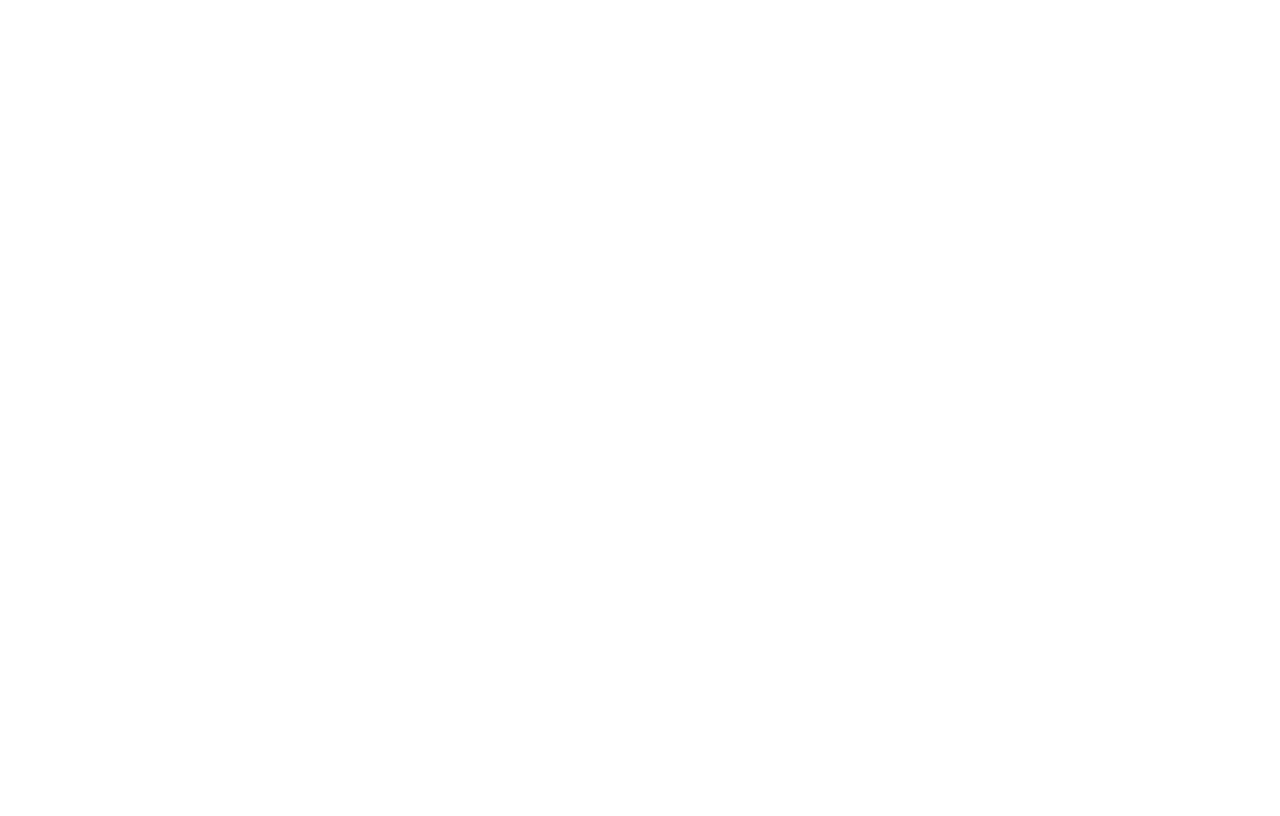
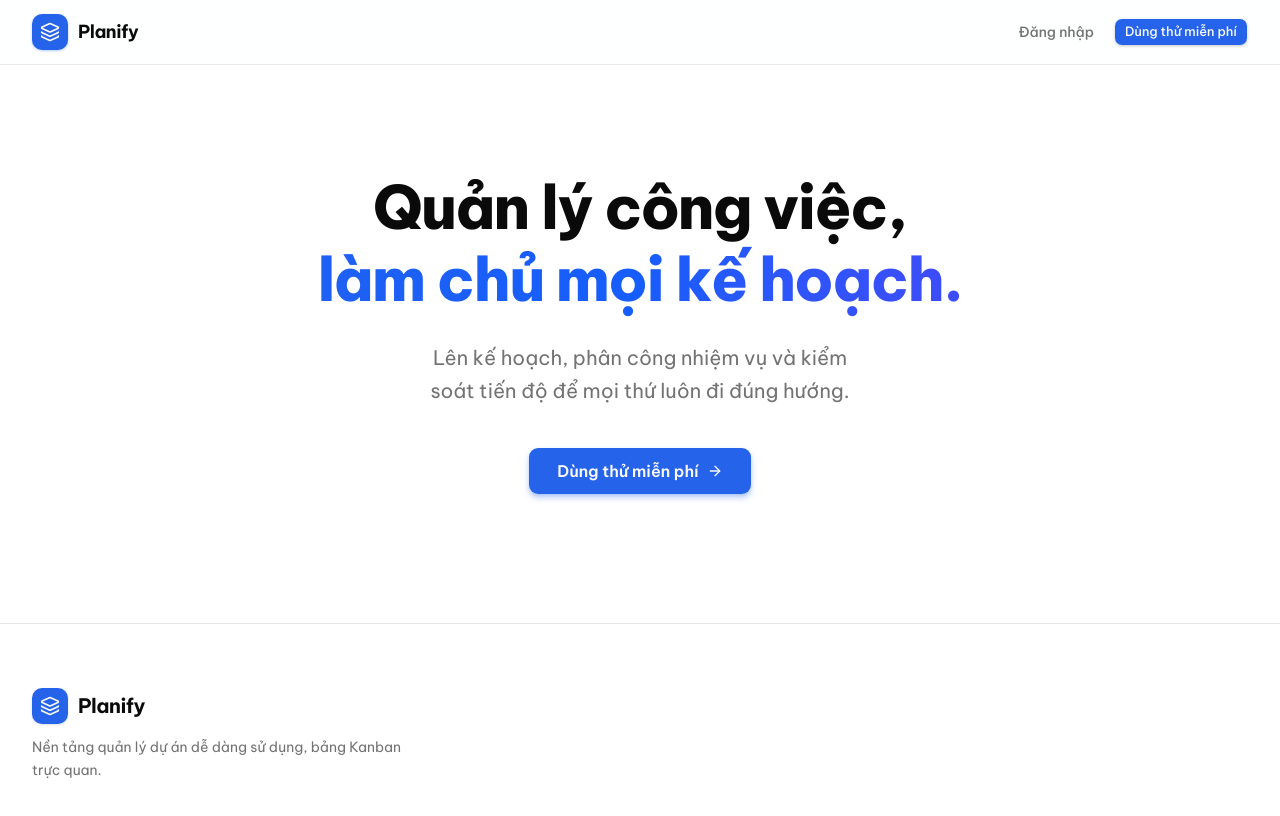
Before and after one commit to K-DevGrowth/kanbanspace, a Next.js app: page / in a window 1280 px wide. Before the commit this address had no page. Shown: the top 816 px of the page. Built offline with nearby package versions, Linux system fonts and the light colour scheme.

Commit message:
build a simple homepage

```diff
--- a/src/app/(marketing)/page.tsx
+++ b/src/app/(marketing)/page.tsx
@@ -1,7 +1,15 @@
-import { redirect } from "next/navigation";
+import { MarketingHeader } from "@/components/marketing/marketing-header";
+import { HeroSection } from "@/components/marketing/hero-section";
+import { MarketingFooter } from "@/components/marketing/marketing-footer";
 
-const page = () => {
-  redirect("/signup");
-};
-
-export default page;
+export default function MarketingPage() {
+  return (
+    <div className="min-h-screen flex flex-col bg-background text-foreground antialiased">
+      <MarketingHeader />
+      <main className="flex-1">
+        <HeroSection />
+      </main>
+      <MarketingFooter />
+    </div>
+  );
+}
--- a/src/app/layout.tsx
+++ b/src/app/layout.tsx
@@ -4,11 +4,14 @@ import "./globals.css";
 
 export const metadata: Metadata = {
   title: "Planify | Nền tảng Quản lý Dự án SaaS",
-  description: "Nền tảng Quản lý Dự án SaaS Hiện đại và Tối giản",
+  description: "Nền tảng Quản lý Dự án SaaS Hiện đại, Tốc độ cao và Tối giản cho các đội ngũ công nghệ.",
 };
 
 const beVietNamPro = Be_Vietnam_Pro({
-  weight: "400",
+  weight: ["300", "400", "500", "600", "700", "800"],
+  subsets: ["latin", "vietnamese"],
+  variable: "--font-sans",
+  display: "swap",
 });
 
 export default function RootLayout({
@@ -17,9 +20,9 @@ export default function RootLayout({
   children: React.ReactNode;
 }>) {
   return (
-    <html lang="vi" className={beVietNamPro.className}>
-      <body>
-        <main className="p-4">{children}</main>
+    <html lang="vi" className={`${beVietNamPro.variable} font-sans`}>
+      <body className="min-h-screen bg-background text-foreground antialiased selection:bg-primary/10 selection:text-primary">
+        {children}
       </body>
     </html>
   );
--- /dev/null
+++ b/src/components/marketing/hero-section.tsx
@@ -0,0 +1,54 @@
+import Link from "next/link";
+import { ArrowRight, CheckCircle2, Shield, Zap } from "lucide-react";
+import { buttonVariants } from "@/components/ui/button";
+import { cn } from "@/lib/utils";
+
+export function HeroSection() {
+  return (
+    <section className="relative overflow-hidden pt-12 pb-16 md:pt-20 md:pb-24 lg:pt-28 lg:pb-32">
+      {/* Background ambient lighting */}
+      <div
+        aria-hidden="true"
+        className="pointer-events-none absolute inset-x-0 -top-40 -z-10 transform-gpu overflow-hidden blur-3xl sm:-top-80"
+      >
+        <div
+          style={{
+            clipPath:
+              "polygon(74.1% 44.1%, 100% 61.6%, 97.5% 26.9%, 85.5% 0.1%, 80.7% 2%, 72.5% 32.5%, 60.2% 62.4%, 52.4% 68.1%, 47.5% 58.3%, 45.2% 34.5%, 27.5% 76.7%, 0.1% 64.9%, 17.9% 100%, 27.6% 76.8%, 76.1% 97.7%, 74.1% 44.1%)",
+          }}
+          className="relative left-[calc(50%-11rem)] aspect-1155/678 w-144.5 -translate-x-1/2 rotate-30 bg-linear-to-tr from-primary/30 to-blue-400/20 opacity-30 sm:left-[calc(50%-20rem)] sm:w-288.75"
+        />
+      </div>
+
+      <div className="mx-auto max-w-7xl px-4 sm:px-6 lg:px-8 text-center">
+        {/* Hero Title */}
+        <h1 className="text-balance text-4xl font-extrabold tracking-tight text-foreground sm:text-5xl lg:text-6xl">
+          Quản lý công việc,{" "}
+          <span className="block mt-1 sm:mt-2 pb-1 leading-[1.15] bg-linear-to-r from-primary via-blue-600 to-indigo-600 bg-clip-text text-transparent">
+            làm chủ mọi kế hoạch.
+          </span>
+        </h1>
+
+        {/* Subtitle */}
+        <p className="mx-auto mt-6 max-w-2xl text-balance text-base sm:text-lg lg:text-xl text-muted-foreground leading-relaxed">
+          Lên kế hoạch, phân công nhiệm vụ và kiểm soát tiến độ để mọi thứ luôn
+          đi đúng hướng.
+        </p>
+
+        {/* CTA Buttons */}
+        <div className="mt-8 sm:mt-10 flex flex-col sm:flex-row items-center justify-center gap-3 sm:gap-4">
+          <Link
+            href="/signup"
+            className={cn(
+              buttonVariants({ size: "lg" }),
+              "w-full sm:w-auto h-12 px-7 text-base font-semibold shadow-md shadow-primary/25 hover:shadow-lg hover:shadow-primary/35 gap-2 transition-all",
+            )}
+          >
+            <span>Dùng thử miễn phí</span>
+            <ArrowRight className="h-4 w-4" />
+          </Link>
+        </div>
+      </div>
+    </section>
+  );
+}
--- /dev/null
+++ b/src/components/marketing/marketing-footer.tsx
@@ -0,0 +1,28 @@
+import Link from "next/link";
+import { Layers } from "lucide-react";
+
+export function MarketingFooter() {
+  return (
+    <footer className="border-t border-border bg-card">
+      <div className="mx-auto max-w-7xl px-4 sm:px-6 lg:px-8 py-12 lg:py-16">
+        <div className="grid grid-cols-2 md:grid-cols-5 gap-8">
+          {/* Brand Info */}
+          <div className="col-span-2">
+            <Link href="/" className="flex items-center gap-2.5">
+              <div className="flex h-9 w-9 items-center justify-center rounded-lg bg-primary text-primary-foreground shadow-sm">
+                <Layers className="h-5 w-5" />
+              </div>
+              <span className="text-xl font-bold tracking-tight text-foreground">
+                Planify
+              </span>
+            </Link>
+
+            <p className="mt-3 text-xs sm:text-sm text-muted-foreground leading-relaxed max-w-sm">
+              Nền tảng quản lý dự án dễ dàng sử dụng, bảng Kanban trực quan.
+            </p>
+          </div>
+        </div>
+      </div>
+    </footer>
+  );
+}
--- /dev/null
+++ b/src/components/marketing/marketing-header.tsx
@@ -0,0 +1,113 @@
+"use client";
+
+import { useState } from "react";
+import Link from "next/link";
+import { Layers, Menu, X, ArrowRight, Sparkles } from "lucide-react";
+import { Button, buttonVariants } from "@/components/ui/button";
+import { Badge } from "@/components/ui/badge";
+import { cn } from "@/lib/utils";
+
+export function MarketingHeader() {
+  const [mobileMenuOpen, setMobileMenuOpen] = useState(false);
+
+  return (
+    <header className="sticky top-0 z-50 w-full border-b border-border/80 bg-background/90 backdrop-blur-md transition-all">
+      <div className="mx-auto flex h-16 max-w-7xl items-center justify-between px-4 sm:px-6 lg:px-8">
+        {/* Brand */}
+        <Link
+          href="/"
+          className="flex items-center gap-2.5 transition-opacity hover:opacity-90"
+        >
+          <div className="flex h-9 w-9 items-center justify-center rounded-lg bg-primary text-primary-foreground shadow-sm shadow-primary/25">
+            <Layers className="h-5 w-5" />
+          </div>
+          <div className="flex items-center gap-2">
+            <span className="text-lg font-bold tracking-tight text-foreground">
+              Planify
+            </span>
+          </div>
+        </Link>
+
+        {/* Desktop Nav */}
+        <nav className="hidden md:flex items-center gap-1 lg:gap-2"></nav>
+
+        {/* Right CTA */}
+        <div className="hidden sm:flex items-center gap-3">
+          <Link
+            href="/signup"
+            className="text-sm font-medium text-muted-foreground hover:text-foreground transition-colors px-2 py-1"
+          >
+            Đăng nhập
+          </Link>
+          <Link
+            href="/signup"
+            className={cn(buttonVariants({ size: "sm" }), "gap-1.5 shadow-sm")}
+          >
+            <span className="sm:hidden">Dùng thử</span>
+            <span className="hidden sm:inline">Dùng thử miễn phí</span>
+          </Link>
+        </div>
+
+        {/* Mobile menu button */}
+        <div className="flex items-center gap-2 sm:hidden">
+          <Link
+            href="/signup"
+            className={cn(buttonVariants({ size: "xs", variant: "default" }))}
+          >
+            <span className="sm:hidden">Dùng thử</span>
+            <span className="hidden sm:inline">Dùng thử miễn phí</span>
+          </Link>
+          <Button
+            variant="ghost"
+            size="icon-sm"
+            onClick={() => setMobileMenuOpen(!mobileMenuOpen)}
+            aria-label="Toggle navigation menu"
+            className="text-foreground"
+          >
+            {mobileMenuOpen ? (
+              <X className="h-5 w-5" />
+            ) : (
+              <Menu className="h-5 w-5" />
+            )}
+          </Button>
+        </div>
+      </div>
+
+      {/* Mobile dropdown */}
+      {mobileMenuOpen && (
+        <div className="border-b border-border bg-background/98 px-4 pt-3 pb-6 md:hidden animate-in slide-in-from-top-2 duration-200">
+          <div className="flex items-center justify-between pb-3 border-b border-border mb-3">
+            <div className="flex items-center gap-1.5 text-xs text-muted-foreground">
+              <Sparkles className="h-3.5 w-3.5 text-primary" />
+              <span>Nền tảng quản lý dự án</span>
+            </div>
+          </div>
+          <nav className="flex flex-col space-y-1"></nav>
+          <div className="mt-4 pt-4 border-t border-border flex flex-col gap-2">
+            <Link
+              href="/signup"
+              onClick={() => setMobileMenuOpen(false)}
+              className={cn(
+                buttonVariants({ variant: "outline" }),
+                "w-full justify-center",
+              )}
+            >
+              Đăng nhập tài khoản
+            </Link>
+            <Link
+              href="/signup"
+              onClick={() => setMobileMenuOpen(false)}
+              className={cn(
+                buttonVariants({ variant: "default" }),
+                "w-full justify-center gap-2",
+              )}
+            >
+              <span>Tạo tài khoản miễn phí</span>
+              <ArrowRight className="h-4 w-4" />
+            </Link>
+          </div>
+        </div>
+      )}
+    </header>
+  );
+}
```
